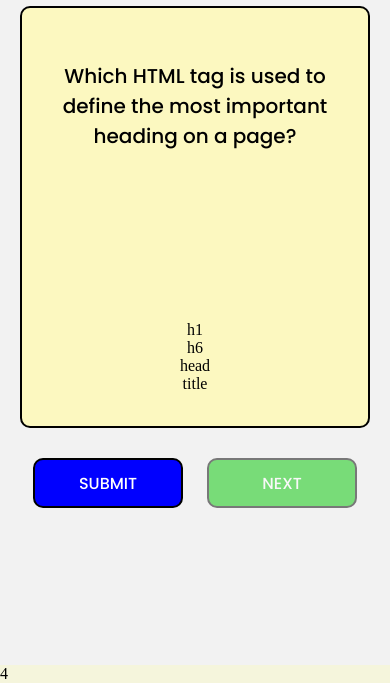
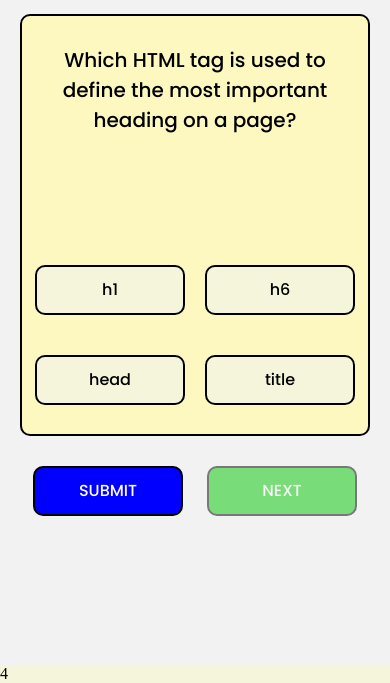
Before and after one commit to SampadMondal-git/Quiz-Game, a plain HTML site: page index.html in a window 390 px wide. Shown: the part 179-862 px from the top of the page. Drawn offline with Linux system fonts and the light colour scheme.

Commit message:
Update CSS for improved responsiveness

```diff
--- a/styles.css
+++ b/styles.css
@@ -1,4 +1,4 @@
-@import url('https://fonts.googleapis.com/css2?family=Kanit:ital,wght@0,100;0,200;0,300;0,400;0,500;0,600;0,700;0,800;0,900;1,100;1,200;1,300;1,400;1,500;1,600;1,700;1,800;1,900&family=Poppins:ital,wght@0,100;0,200;0,300;0,400;0,500;0,600;0,700;0,800;0,900;1,100;1,200;1,300;1,400;1,500;1,600;1,700;1,800;1,900&display=swap');
+@import url("https://fonts.googleapis.com/css2?family=Kanit:ital,wght@0,100;0,200;0,300;0,400;0,500;0,600;0,700;0,800;0,900;1,100;1,200;1,300;1,400;1,500;1,600;1,700;1,800;1,900&family=Poppins:ital,wght@0,100;0,200;0,300;0,400;0,500;0,600;0,700;0,800;0,900;1,100;1,200;1,300;1,400;1,500;1,600;1,700;1,800;1,900&display=swap");
 
 * {
   box-sizing: border-box;
@@ -22,7 +22,7 @@ body {
 h1 {
   text-align: center;
   align-items: center;
-    margin-bottom: 20px;
+  margin-bottom: 35px;
   font-size: 36px;
   font-family: "Kanit", sans-serif;
   font-weight: 500;
@@ -56,6 +56,45 @@ h1 {
   margin-bottom: 50px;
 }
 
+.option {
+  background-color: beige;
+  color: black;
+  border: 2px solid black;
+  font-size: 16px;
+  font-weight: 500;
+  font-family: "Poppins", sans-serif;
+  text-align: center;
+  padding: 30px 100px;
+  margin: 10px;
+  border-radius: 10px;
+  width: 150px;
+  height: 50px;
+  display: inline-flex;
+  align-items: center;
+  justify-content: center;
+  cursor: pointer;
+  transition: background-color 0.3s ease-in-out;
+  &:hover {
+    background-color: bisque;
+  }
+}
+
+.row {
+  display: flex;
+  flex-direction: row;
+  justify-content: space-between;
+  margin-bottom: 20px;
+}
+
+.selected {
+  background-color: #007bff;
+  color: white;
+  border-color: black;
+  &:hover {
+    background-color: #0056b3;
+  }
+}
+
 p {
   font-size: 20px;
   text-align: center;
@@ -80,7 +119,6 @@ p {
   display: inline-flex;
   align-items: center;
   justify-content: center;
-    box-sizing: border-box;
   cursor: pointer;
   &:hover {
     background-color: bisque;
@@ -123,16 +161,76 @@ p {
 }
 
 #result {
-    color:rgb(0, 200, 0);
+  color: rgb(0, 200, 0);
 }
 
-@media (max-width: 768px) {
-    .options {
-        margin-top: 100px;
+#option1,
+#option3 {
+  margin-right: 50px;
 }
 
+#option2,
+#option4 {
+  margin-left: 50px;
+}
+
+#option1, #option2 {
+  margin-bottom: 20px;
+}
+
+
+
+@media (max-width: 768px) {
   #questions {
     text-align: center;
     margin-bottom: 50px;
   }
+
+  .option {
+    background-color: beige;
+    color: black;
+    border: 2px solid black;
+    font-size: 16px;
+    font-weight: 500;
+    font-family: "Poppins", sans-serif;
+    text-align: center;
+    padding: 12px 25px;
+    margin: 10px;
+    border-radius: 10px;
+    width: 150px;
+    height: 50px;
+    display: inline-flex;
+    align-items: center;
+    justify-content: center;
+    cursor: pointer;
+    transition: background-color 0.3s;
+    &:hover {
+      background-color: bisque;
     }
+  }
+
+  .selected {
+    background-color: #007bff;
+    color: white;
+    border-color: black;
+    &:hover {
+      background-color: #0056b3;
+    }
+  }
+
+  .row {
+    display: flex;
+    justify-content: space-between;
+    margin-bottom: 10px;
+  }
+
+  #option1,
+  #option3 {
+    margin-right: 10px;
+  }
+
+  #option2,
+  #option4 {
+    margin-left: 10px;
+  }
+}
```
Lines whose indentation alone changed are shown as unchanged.
